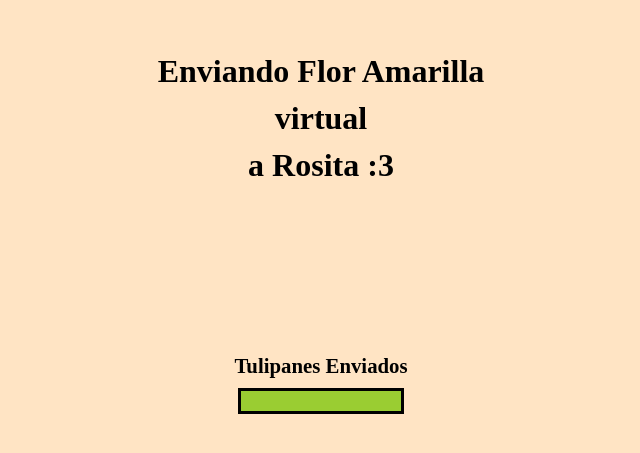
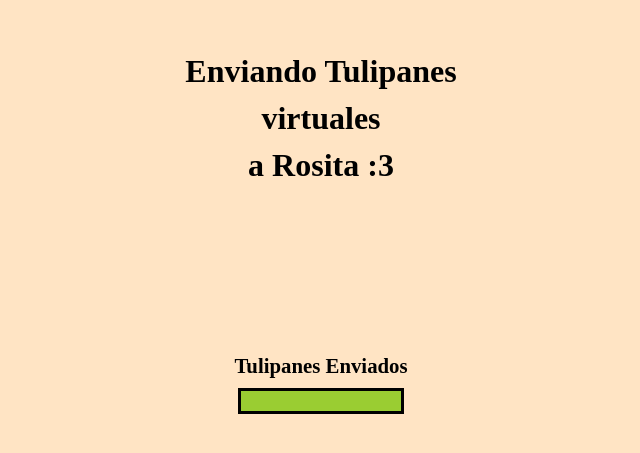
Before and after one commit to JimmyMP/AbrazoVirtual, a plain HTML site: page index.html in a window 1280 px wide. Shown: the part 167-620 px from the top of the page, without its empty margins (319-959 px from the left). Drawn offline with Linux system fonts and the light colour scheme.

Commit message:
Update index.html

```diff
--- a/index.html
+++ b/index.html
@@ -10,8 +10,8 @@
 
 <body>
     <div class="container">
-        <h1>Enviando Flor Amarilla</h1>
-        <h1>virtual</h1>
+        <h1>Enviando Tulipanes</h1>
+        <h1>virtuales</h1>
         <h1>a Rosita :3</h1>
         <object id="svg-object" type="image/svg+xml" data="abrazo.svg"></object>
         <!-- <svg id="abrazo-svg" width="126" height="91" viewBox="0 0 126 91" fill="none" xmlns="http://www.w3.org/2000/svg">
```
